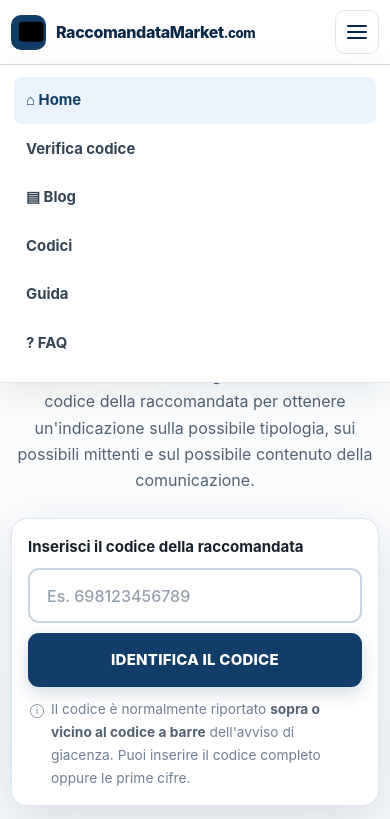
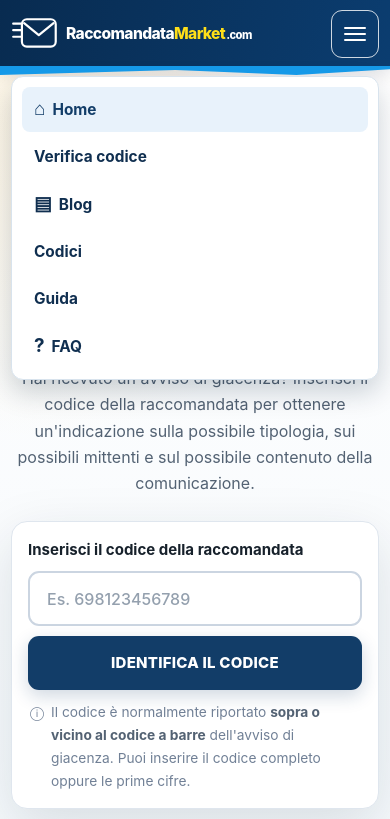
Before and after one commit to sartajbj/raccomandatamarket, a plain HTML site: page index.html in a window 390 px wide. Both pictures are taken after a click on the button "Apri menu". Shown: the top 819 px of the page. Drawn offline with Linux system fonts and the light colour scheme.

Commit message:
Apply navy responsive header design only

```diff
--- a/style.css
+++ b/style.css
@@ -2441,3 +2441,184 @@ p {
     font-size: .84rem;
   }
 }
+
+
+/* =========================================================
+   HEADER — NAVY BRAND UPDATE
+   Header-only overrides; existing destinations and menu JS retained.
+   ========================================================= */
+.site-header {
+  position: sticky;
+  top: 0;
+  z-index: 1000;
+  background: linear-gradient(105deg, #082b50 0%, #0b3d70 100%);
+  border-bottom: 0;
+  box-shadow: 0 5px 18px rgba(5, 30, 55, .16);
+  -webkit-backdrop-filter: none;
+  backdrop-filter: none;
+}
+.site-header::after {
+  content: "";
+  position: absolute;
+  left: 0;
+  right: 0;
+  bottom: -7px;
+  height: 9px;
+  background: #1599e8;
+  clip-path: polygon(0 0, 100% 0, 100% 35%, 76% 100%, 45% 45%, 0 100%);
+  pointer-events: none;
+}
+.site-header .header-inner {
+  position: relative;
+  min-height: 76px;
+  gap: 20px;
+}
+.site-header .site-logo {
+  min-width: 0;
+  gap: 12px;
+  color: #fff;
+  font-size: 1.38rem;
+  font-weight: 850;
+  letter-spacing: -.04em;
+}
+.site-header .logo-mark {
+  width: 62px;
+  height: 48px;
+  flex: 0 0 62px;
+  display: block;
+  overflow: visible;
+  border-radius: 0;
+  background: transparent;
+  fill: none;
+  stroke: #fff;
+  stroke-width: 4;
+  stroke-linecap: round;
+  stroke-linejoin: round;
+}
+.site-logo-name { white-space: nowrap; }
+.site-logo-highlight { color: #ffdf19; }
+.site-logo-name small { font-size: .72em; margin-left: 1px; }
+.site-header .main-nav {
+  display: flex;
+  align-items: center;
+  gap: 5px;
+  margin-left: auto;
+}
+.site-header .main-nav a {
+  display: inline-flex;
+  align-items: center;
+  gap: 7px;
+  padding: 12px 12px 10px;
+  border-radius: 0;
+  border-bottom: 3px solid transparent;
+  background: transparent;
+  color: #fff;
+  font-size: .94rem;
+  font-weight: 700;
+  white-space: nowrap;
+}
+.site-header .main-nav a:hover,
+.site-header .main-nav a[aria-current="page"] {
+  border-bottom-color: #ffdf19;
+  background: transparent;
+  color: #fff;
+}
+.nav-symbol { font-size: 1.18rem; line-height: 1; }
+.site-header .menu-button {
+  display: inline-flex;
+  flex: 0 0 48px;
+  width: 48px;
+  height: 48px;
+  border: 1px solid rgba(255,255,255,.8);
+  border-radius: 11px;
+  background: transparent;
+  color: #fff;
+}
+.site-header .menu-button-lines,
+.site-header .menu-button-lines::before,
+.site-header .menu-button-lines::after {
+  width: 22px;
+  height: 2px;
+  background: currentColor;
+}
+@media (min-width: 721px) {
+  .site-header .main-nav a:nth-child(2),
+  .site-header .main-nav a:nth-child(4),
+  .site-header .main-nav a:nth-child(5) { display: none; }
+  .site-header .main-nav.is-open {
+    position: absolute;
+    top: calc(100% + 8px);
+    right: 0;
+    z-index: 1001;
+    display: flex;
+    min-width: 230px;
+    flex-direction: column;
+    align-items: stretch;
+    gap: 2px;
+    padding: 10px;
+    border: 1px solid rgba(255,255,255,.18);
+    border-radius: 12px;
+    background: #082b50;
+    box-shadow: 0 12px 28px rgba(0,0,0,.22);
+  }
+  .site-header .main-nav.is-open a,
+  .site-header .main-nav.is-open a:nth-child(2),
+  .site-header .main-nav.is-open a:nth-child(4),
+  .site-header .main-nav.is-open a:nth-child(5) {
+    display: flex;
+    min-height: 42px;
+    padding: 10px 12px;
+    border: 0;
+    border-radius: 7px;
+  }
+  .site-header .main-nav.is-open a:hover,
+  .site-header .main-nav.is-open a[aria-current="page"] {
+    background: rgba(255,255,255,.12);
+  }
+}
+@media (max-width: 720px) {
+  .site-header .header-inner { min-height: 68px; gap: 10px; }
+  .site-header .site-logo { gap: 7px; font-size: clamp(.94rem, 4vw, 1.18rem); }
+  .site-header .logo-mark { width: 48px; height: 40px; flex-basis: 48px; }
+  .site-header .menu-button { display: inline-flex; }
+  .site-header .main-nav {
+    position: absolute;
+    top: calc(100% + 8px);
+    left: 0;
+    right: 0;
+    display: none;
+    flex-direction: column;
+    align-items: stretch;
+    gap: 2px;
+    padding: 10px;
+    border: 1px solid #d8e3ed;
+    border-radius: 12px;
+    background: #fff;
+    box-shadow: 0 12px 28px rgba(5,30,55,.2);
+  }
+  .site-header .main-nav.is-open { display: flex; }
+  .site-header .main-nav a,
+  .site-header .main-nav a:nth-child(2),
+  .site-header .main-nav a:nth-child(4),
+  .site-header .main-nav a:nth-child(5) {
+    display: flex;
+    min-height: 42px;
+    padding: 10px 12px;
+    border: 0;
+    border-radius: 8px;
+    background: transparent;
+    color: #102f50;
+    font-size: .96rem;
+  }
+  .site-header .main-nav a:hover,
+  .site-header .main-nav a[aria-current="page"] {
+    background: #e8f2fb;
+    color: #123d68;
+  }
+}
+@media (max-width: 380px) {
+  .site-header .site-logo { font-size: .88rem; }
+  .site-header .logo-mark { width: 42px; height: 36px; flex-basis: 42px; }
+  .site-header .header-inner { gap: 6px; }
+  .site-header .menu-button { width: 43px; height: 43px; flex-basis: 43px; }
+}
```
